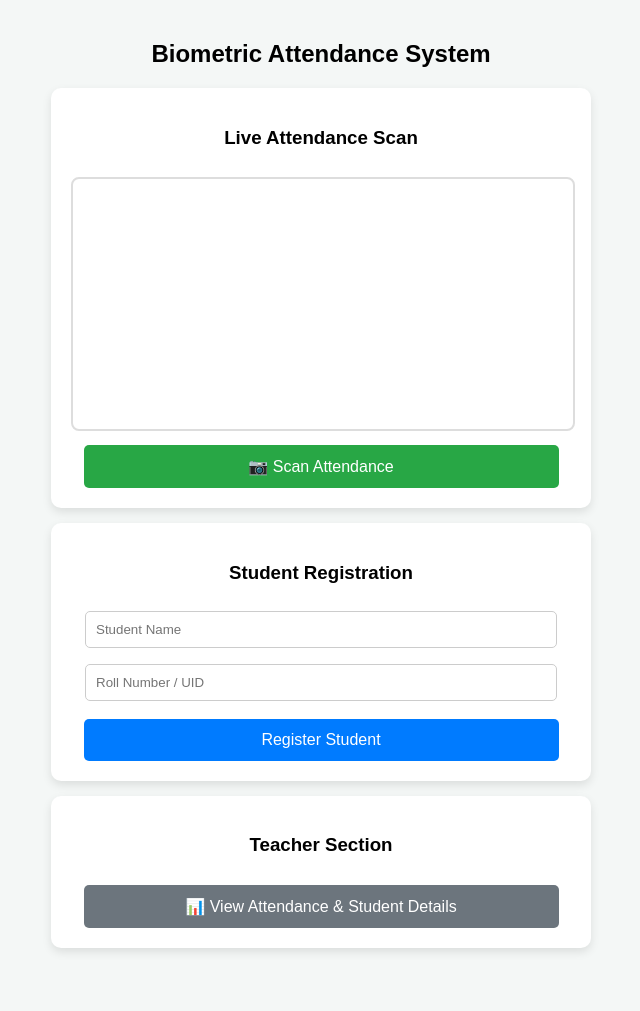
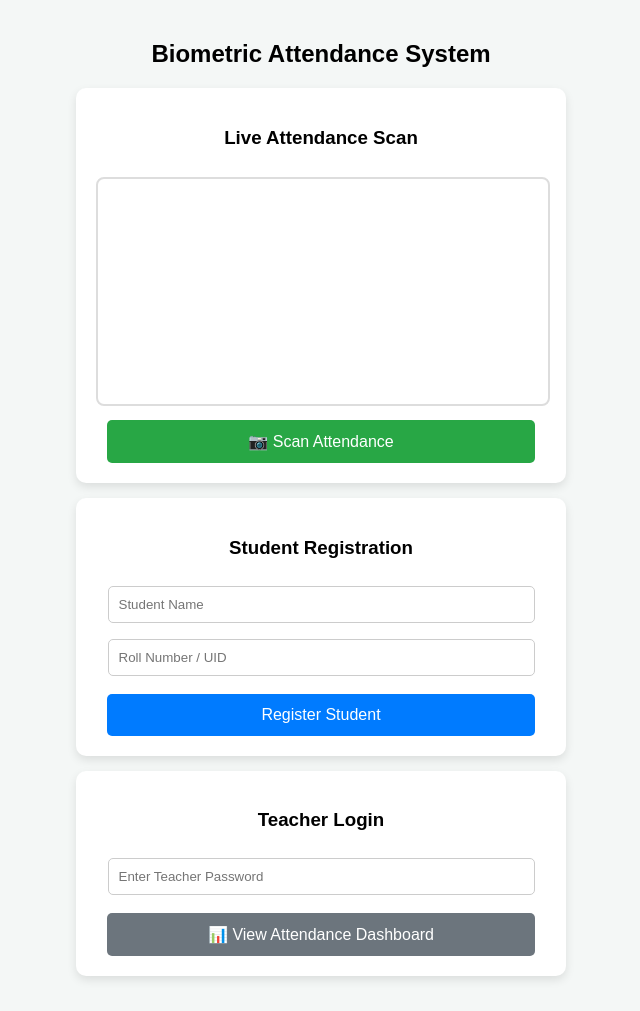
Before and after one commit to varsa07/bio_attendance, a Flask app: page / in a window 1280 px wide. Shown: the whole page, without its empty margins (319-959 px from the left). Before the commit the page ends 952 px from the top, so only its background shows below. Run offline with Flask 3, Linux system fonts and the light colour scheme.

Commit message:
Update index.html

```diff
--- a/templates/index.html
+++ b/templates/index.html
@@ -6,9 +6,9 @@
     <title>Biometric Attendance System</title>
     <style>
         body { font-family: Arial, sans-serif; background-color: #f4f7f6; margin: 0; padding: 20px; text-align: center; }
-        .card { background: white; padding: 20px; border-radius: 10px; max-width: 500px; margin: 15px auto; box-shadow: 0 4px 10px rgba(0,0,0,0.1); }
+        .card { background: white; padding: 20px; border-radius: 10px; max-width: 450px; margin: 15px auto; box-shadow: 0 4px 10px rgba(0,0,0,0.1); }
         video { width: 100%; border-radius: 8px; border: 2px solid #ddd; margin-top: 10px; }
-        input[type="text"] { width: 90%; padding: 10px; margin: 8px 0; border: 1px solid #ccc; border-radius: 5px; }
+        input[type="text"], input[type="password"] { width: 90%; padding: 10px; margin: 8px 0; border: 1px solid #ccc; border-radius: 5px; }
         button { background-color: #007bff; color: white; border: none; padding: 12px; border-radius: 5px; cursor: pointer; font-size: 16px; width: 95%; margin-top: 10px; }
         button.scan-btn { background-color: #28a745; }
         button.teacher-btn { background-color: #6c757d; }
@@ -35,10 +35,13 @@
         </form>
     </div>
 
-    <!-- Teacher Access Button -->
+    <!-- Teacher Login (Password Protected) -->
     <div class="card">
-        <h3>Teacher Section</h3>
-        <a href="/teacher-dashboard"><button class="teacher-btn">📊 View Attendance & Student Details</button></a>
+        <h3>Teacher Login</h3>
+        <form action="/teacher-dashboard" method="POST">
+            <input type="password" name="password" placeholder="Enter Teacher Password" required><br>
+            <button type="submit" class="teacher-btn">📊 View Attendance Dashboard</button>
+        </form>
     </div>
 
     <script>
```
